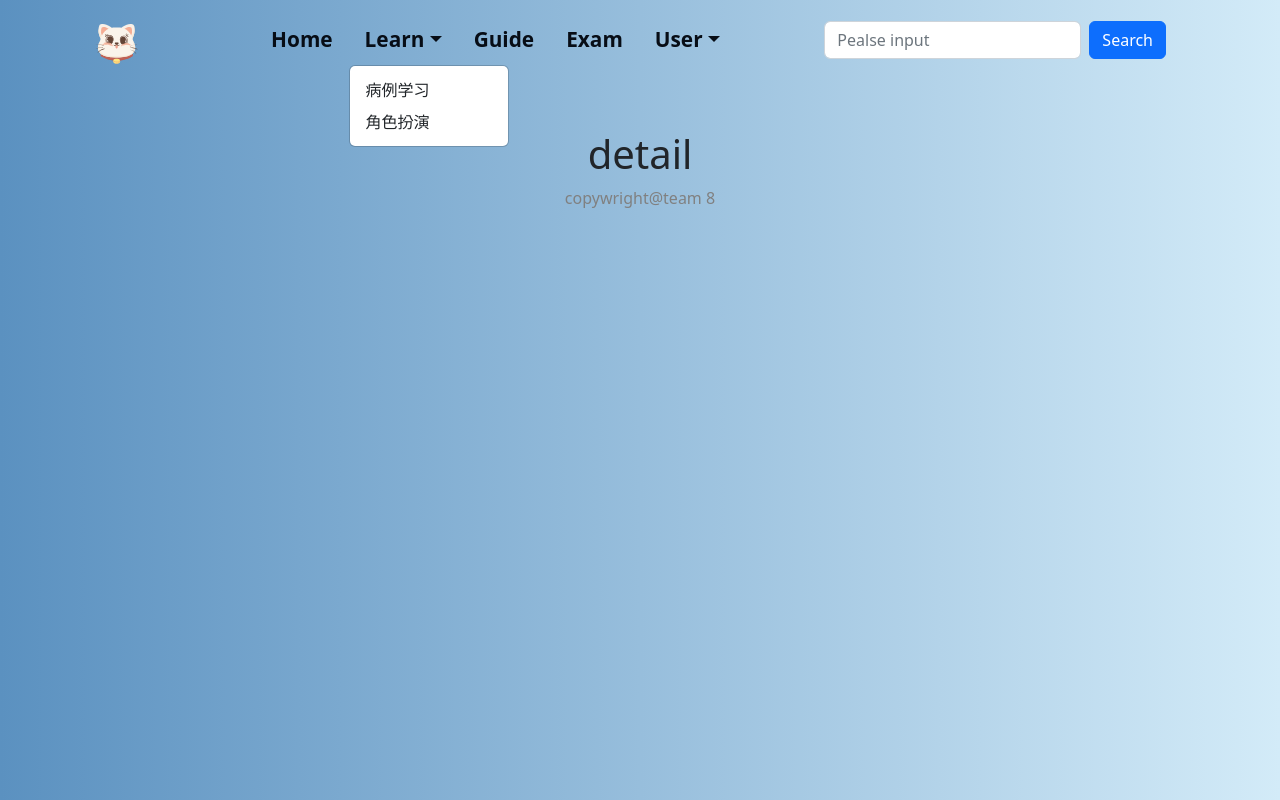
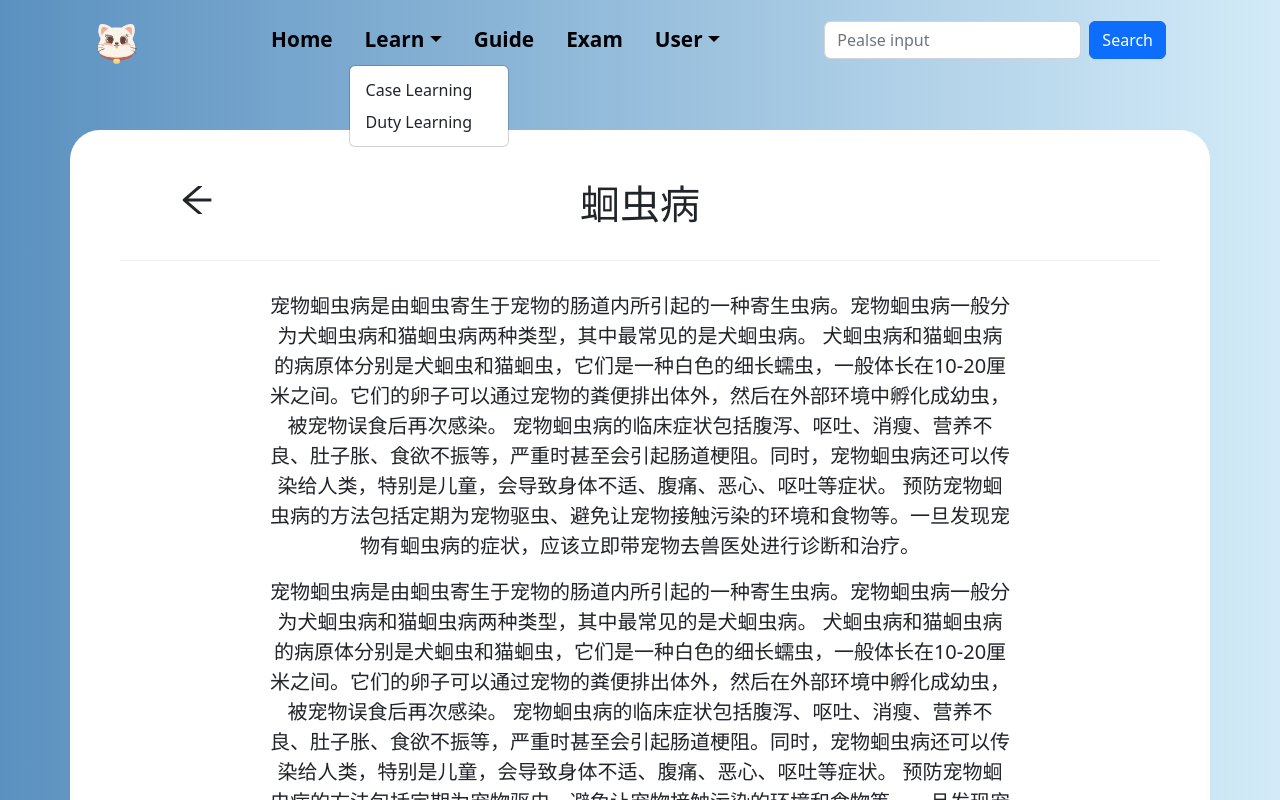
Before and after one commit to zcy530/PetHospital, a React (Create React App) app: page /detail in a window 1280 px wide. Both pictures are taken after a click on the button "Learn". Shown: the top 800 px of the page. Built offline with nearby package versions, Linux system fonts and the light colour scheme.

Commit message:
Details page

```diff
--- a/src/components/Navbar.tsx
+++ b/src/components/Navbar.tsx
@@ -21,8 +21,8 @@ function NavBar() {
             </Nav.Item>
 
             <NavDropdown title="Learn">
-              <NavDropdown.Item href="/caselearn">病例学习</NavDropdown.Item>
-              <NavDropdown.Item href="#action/3.2">角色扮演</NavDropdown.Item>
+              <NavDropdown.Item href="/caselearn">Case Learning</NavDropdown.Item>
+              <NavDropdown.Item href="#action/3.2">Duty Learning</NavDropdown.Item>
             </NavDropdown>
 
             <Nav.Item>
@@ -34,9 +34,9 @@ function NavBar() {
             </Nav.Item>
 
             <NavDropdown title="User">
-              <NavDropdown.Item href="/userinfo">修改个人信息</NavDropdown.Item>
-              <NavDropdown.Item href="/">后台管理系统</NavDropdown.Item>
-              <NavDropdown.Item href="/">退出登录</NavDropdown.Item>
+              <NavDropdown.Item href="/userinfo">Information</NavDropdown.Item>
+              <NavDropdown.Item href="/">Management System</NavDropdown.Item>
+              <NavDropdown.Item href="/">Log Out</NavDropdown.Item>
             </NavDropdown>
           </Nav>
          </Navbar.Collapse>
--- a/src/pages_front/learnCase/caselearn.tsx
+++ b/src/pages_front/learnCase/caselearn.tsx
@@ -1,4 +1,5 @@
 import React from 'react';
+import { Link } from 'react-router-dom'
 import {Card, Row, Col, Button, Container, Tab, Nav} from 'react-bootstrap';
 import { cardType } from './cardType';
 import { caseData, caseType} from './caseData.tsx';
@@ -28,7 +29,7 @@ function CaseLearn() {
                       <Card.Body>
                         <Card.Title>{variant.title}</Card.Title>
                         <Card.Text className='card-content'>{variant.content}</Card.Text>
-                        <Button variant="dark" href='/detail'>Go somewhere</Button>
+                        <Button variant="outline-dark" size="sm" href='/detail'>查看</Button>
                       </Card.Body>
                     </Card>
                   </Col>
@@ -43,7 +44,8 @@ function CaseLearn() {
                         <Card.Img variant="top" src={variant.image} style={{borderRadius:'15px 15px 0 0',height:'100px'}}/>
                         <Card.Body>
                           <Card.Title>{variant.title}</Card.Title>
-                          <Card.Text>{variant.content}</Card.Text>
+                          <Card.Text className='card-content'>{variant.content}</Card.Text>
+                          <Button variant="outline-dark"  size="sm"  href='/detail'>Detail</Button>
                         </Card.Body>
                       </Card>
                     </Col>
@@ -58,7 +60,8 @@ function CaseLearn() {
                         <Card.Img variant="top" src={variant.image} style={{borderRadius:'15px 15px 0 0',height:'100px'}}/>
                         <Card.Body>
                           <Card.Title>{variant.title}</Card.Title>
-                          <Card.Text>{variant.content}</Card.Text>
+                          <Card.Text className='card-content'>{variant.content}</Card.Text>
+                          <Button variant="outline-dark"  size="sm"  href='/detail'>Detail</Button>
                         </Card.Body>
                       </Card>
                     </Col>
--- a/src/pages_front/learnCase/details.tsx
+++ b/src/pages_front/learnCase/details.tsx
@@ -1,8 +1,35 @@
 import React from 'react'
+import { Container, Row, Col } from 'react-bootstrap'
+import { AiOutlineArrowLeft } from "react-icons/ai";
+import { Divider } from 'antd';
 
 const Detail = () => {
   return(
-    <h1>detail</h1>
+    <Container style={{backgroundColor:'rgb(255,255,255)',borderRadius:'30px',margin:'auto',padding:'50px',width:'1200px'}}>
+        <Row>
+            <Col md={2}>
+             <AiOutlineArrowLeft style={{ fontSize: "2.5em" }} onClick={()=>window.history.back(-1)}/>
+            </Col>
+            <Col md={8}>
+              <h1>蛔虫病</h1>
+            </Col>
+        </Row>
+        <Divider />
+        <div style={{margin:'30px 150px 30px 150px'}}>
+            <p style={{fontSize:'20px'}}>
+                宠物蛔虫病是由蛔虫寄生于宠物的肠道内所引起的一种寄生虫病。宠物蛔虫病一般分为犬蛔虫病和猫蛔虫病两种类型，其中最常见的是犬蛔虫病。
+              犬蛔虫病和猫蛔虫病的病原体分别是犬蛔虫和猫蛔虫，它们是一种白色的细长蠕虫，一般体长在10-20厘米之间。它们的卵子可以通过宠物的粪便排出体外，然后在外部环境中孵化成幼虫，被宠物误食后再次感染。
+              宠物蛔虫病的临床症状包括腹泻、呕吐、消瘦、营养不良、肚子胀、食欲不振等，严重时甚至会引起肠道梗阻。同时，宠物蛔虫病还可以传染给人类，特别是儿童，会导致身体不适、腹痛、恶心、呕吐等症状。
+              预防宠物蛔虫病的方法包括定期为宠物驱虫、避免让宠物接触污染的环境和食物等。一旦发现宠物有蛔虫病的症状，应该立即带宠物去兽医处进行诊断和治疗。
+            </p>
+            <p style={{fontSize:'20px'}}>
+                宠物蛔虫病是由蛔虫寄生于宠物的肠道内所引起的一种寄生虫病。宠物蛔虫病一般分为犬蛔虫病和猫蛔虫病两种类型，其中最常见的是犬蛔虫病。
+              犬蛔虫病和猫蛔虫病的病原体分别是犬蛔虫和猫蛔虫，它们是一种白色的细长蠕虫，一般体长在10-20厘米之间。它们的卵子可以通过宠物的粪便排出体外，然后在外部环境中孵化成幼虫，被宠物误食后再次感染。
+              宠物蛔虫病的临床症状包括腹泻、呕吐、消瘦、营养不良、肚子胀、食欲不振等，严重时甚至会引起肠道梗阻。同时，宠物蛔虫病还可以传染给人类，特别是儿童，会导致身体不适、腹痛、恶心、呕吐等症状。
+              预防宠物蛔虫病的方法包括定期为宠物驱虫、避免让宠物接触污染的环境和食物等。一旦发现宠物有蛔虫病的症状，应该立即带宠物去兽医处进行诊断和治疗。
+            </p>
+        </div>
+    </Container>
   )
 }
 export default Detail;
--- a/src/style.css
+++ b/src/style.css
@@ -11,7 +11,8 @@ html {
   }
 
   .navbar-nav .nav-link {
-    color: rgb(7, 13, 22) !important;
+    color: rgb(221, 221, 226) !important;
+    color: rgb(1, 1, 3) !important;
     font-size: 1.3rem;
     font-weight: bold;
     padding-right: 1rem !important;
@@ -137,7 +138,7 @@ html {
   .caseCard {
     border-radius: 15px;
     margin-bottom: 15px;
-    height: 280px;
+    height: 270px;
     width: 200px;
   }
 
```
